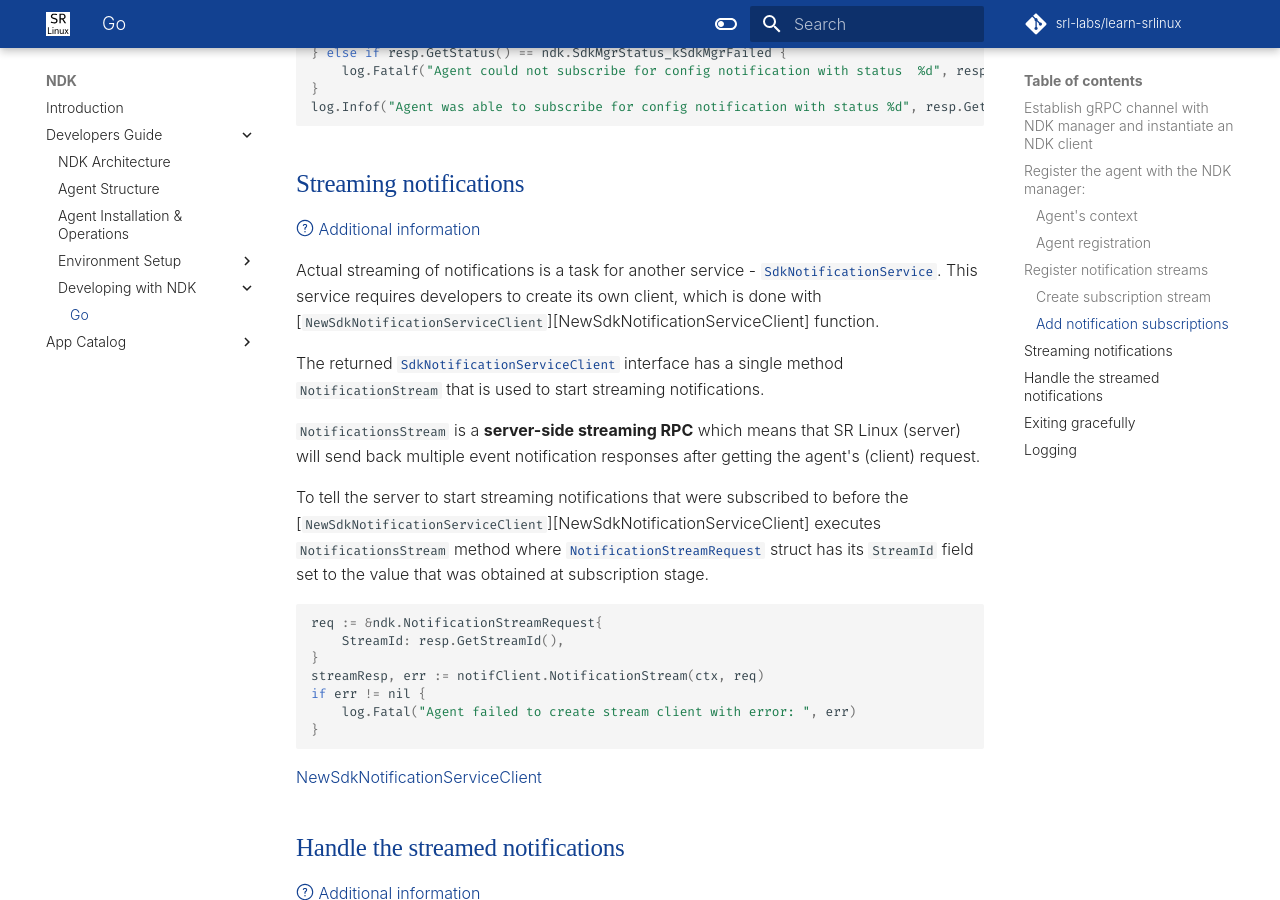
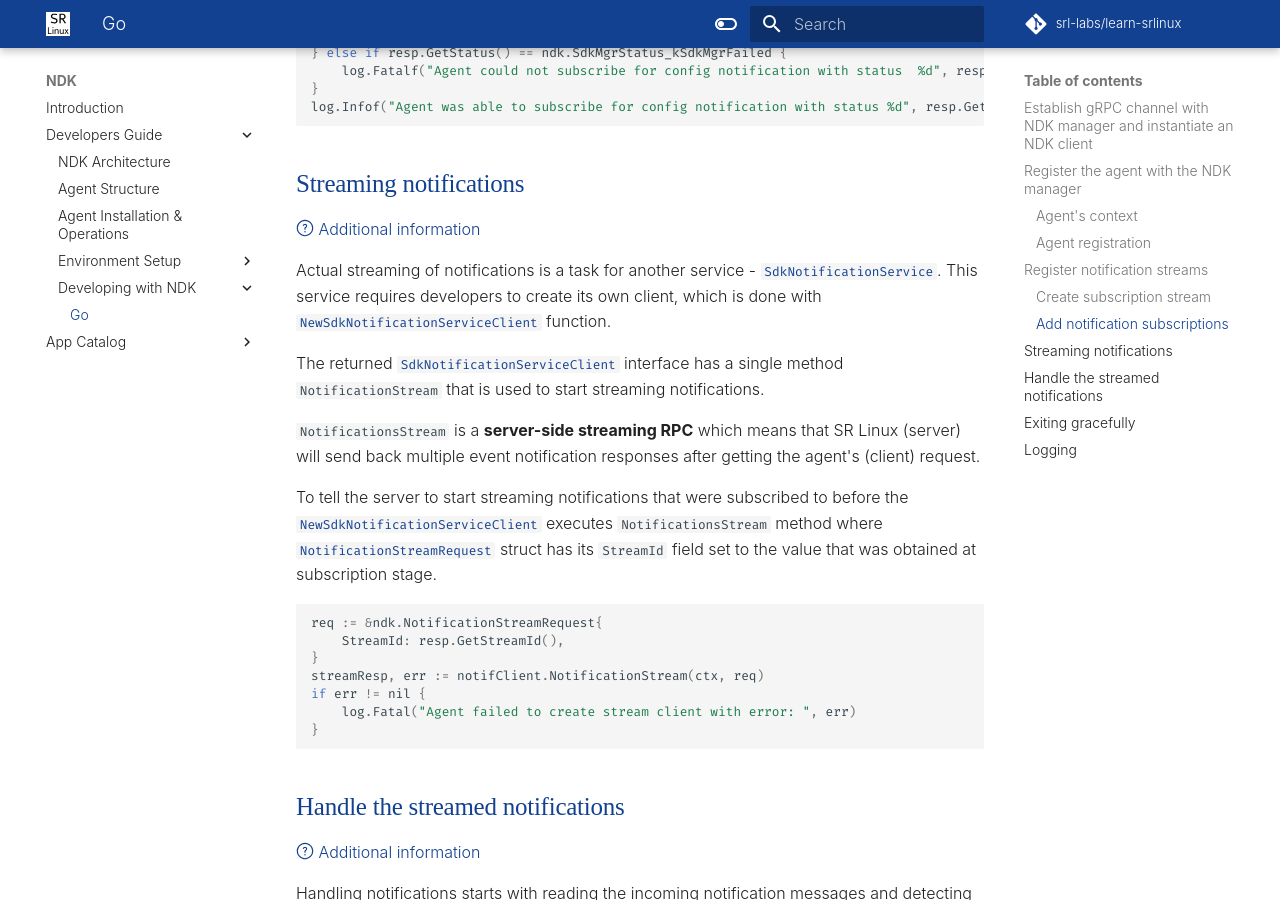
Before and after one commit to srl-labs/learn-srlinux, an MkDocs documentation site: the page built from docs/ndk/guide/dev/go.md, in a window 1280 px wide and 900 px high, scrolled down 3588 px. Built offline with MkDocs 1.6.1 and Material for MkDocs 9.7.7, drawn with Linux system fonts in a browser that asks for light colours; some web fonts are replaced; comment, search, counter and statistics services are not loaded; some of the changed lines change nothing that is shown; some of the changed text lies outside the part shown.

Commit message:
fix link

````diff
--- a/docs/ndk/guide/dev/go.md
+++ b/docs/ndk/guide/dev/go.md
@@ -25,7 +25,7 @@ This is done by passing the NDK server address - `localhost:50053` - to `grpc.Di
 
 ```go
 import (
-	"google.golang.org/grpc"
+    "google.golang.org/grpc"
 )
 
 conn, err := grpc.Dial("localhost:50053", grpc.WithInsecure())
@@ -45,7 +45,7 @@ client := ndk.NewSdkMgrServiceClient(conn)
 
 [NewSdkMgrServiceClient_godoc]: https://pkg.go.dev/github.com/nokia/srlinux-ndk-go@v0.1.0/ndk#NewSdkMgrServiceClient
 
-## Register the agent with the NDK manager:
+## Register the agent with the NDK manager
 
 [:octicons-question-24: Additional information](../architecture.md#agent-registration)
 
@@ -66,6 +66,7 @@ defer cancel()
 // appending agent's name to the context metadata
 ctx = metadata.AppendToOutgoingContext(ctx, "agent_name", "ndkDemo")
 ```
+
 ### Agent registration
 
 [`AgentRegister`][NewSdkMgrServiceClient_godoc] method takes in the context `ctx` that is by now has agent name as its metadata and an [`AgentRegistrationRequest`][AgentRegistrationRequest_godoc].
@@ -88,6 +89,7 @@ if err != nil {
 [AgentRegistrationResponse_godoc]: https://pkg.go.dev/github.com/nokia/srlinux-ndk-go@v0.1.0/ndk#AgentRegistrationResponse
 
 ## Register notification streams
+
 [:octicons-question-24: Additional information](../architecture.md#registering-notifications)
 
 ### Create subscription stream
@@ -148,13 +150,13 @@ log.Infof("Agent was able to subscribe for config notification with status %d",
 
 [:octicons-question-24: Additional information](../architecture.md#streaming-notifications)
 
-Actual streaming of notifications is a task for another service - [`SdkNotificationService`][SdkNotificationService_doc]. This service requires developers to create its own client, which is done with [`NewSdkNotificationServiceClient`][NewSdkNotificationServiceClient] function.
+Actual streaming of notifications is a task for another service - [`SdkNotificationService`][SdkNotificationService_doc]. This service requires developers to create its own client, which is done with [`NewSdkNotificationServiceClient`][NewSdkNotificationServiceClient_godoc] function.
 
 The returned [`SdkNotificationServiceClient`][SdkNotificationServiceClient_godoc] interface has a single method `NotificationStream` that is used to start streaming notifications.
 
 `NotificationsStream` is a **server-side streaming RPC** which means that SR Linux (server) will send back multiple event notification responses after getting the agent's (client) request.
 
-To tell the server to start streaming notifications that were subscribed to before the [`NewSdkNotificationServiceClient`][NewSdkNotificationServiceClient] executes `NotificationsStream` method where [`NotificationStreamRequest`][NotificationStreamRequest_godoc] struct has its `StreamId` field set to the value that was obtained at subscription stage.
+To tell the server to start streaming notifications that were subscribed to before the [`NewSdkNotificationServiceClient`][NewSdkNotificationServiceClient_godoc] executes `NotificationsStream` method where [`NotificationStreamRequest`][NotificationStreamRequest_godoc] struct has its `StreamId` field set to the value that was obtained at subscription stage.
 
 ```go
 req := &ndk.NotificationStreamRequest{
@@ -167,9 +169,9 @@ if err != nil {
 ```
 
 [SdkNotificationService_doc]: https://rawcdn.githack.com/nokia/srlinux-ndk-protobufs/v0.1.0/doc/index.html#srlinux.sdk.SdkNotificationService
-[NewSdkNotificationServiceClient](https://pkg.go.dev/github.com/nokia/srlinux-ndk-go@v0.1.0/ndk#NewSdkNotificationServiceClient)
-[SdkNotificationServiceClient_godoc]: https://pkg.go.dev/github.com/nokia/srlinux-ndk-go@v0.1.0/ndk#SdkNotificationServiceClient
-[NotificationStreamRequest_godoc]: https://pkg.go.dev/github.com/nokia/srlinux-ndk-go@v0.1.0/ndk#NotificationStreamRequest
+[NewSdkNotificationServiceClient_godoc]: https://pkg.go.dev/github.com/nokia/srlinux-ndk-go@v0.1.0/ndk#NewSdkNotificationServiceClient
+[SdkNotificationServiceClient_godoc]: <https://pkg.go.dev/github.com/nokia/srlinux-ndk-go@v0.1.0/ndk#SdkNotificationServiceClient>
+[NotificationStreamRequest_godoc]: <https://pkg.go.dev/github.com/nokia/srlinux-ndk-go@v0.1.0/ndk#NotificationStreamRequest>
 
 ## Handle the streamed notifications
 
@@ -205,7 +207,6 @@ func HandleNotifications(stream ndk.SdkNotificationService_NotificationStreamCli
 !!!note
     `ConfigNotification` is returned **only if** `Notification` struct has a certain subscription type set for its `SubscriptionType` field. Otherwise, `GetConfig` returns `nil`.
 
-
 Once the specific `XXXNotification` has been extracted using the `GetXXX()` method, users can access the fields of the notification and process the data contained within the notification using `GetKey()` and `GetData()` methods.
 
 [NotificationStreamClient_godoc]: https://pkg.go.dev/github.com/nokia/srlinux-ndk-go@v0.1.0/ndk#SdkNotificationService_NotificationStreamClient
````
